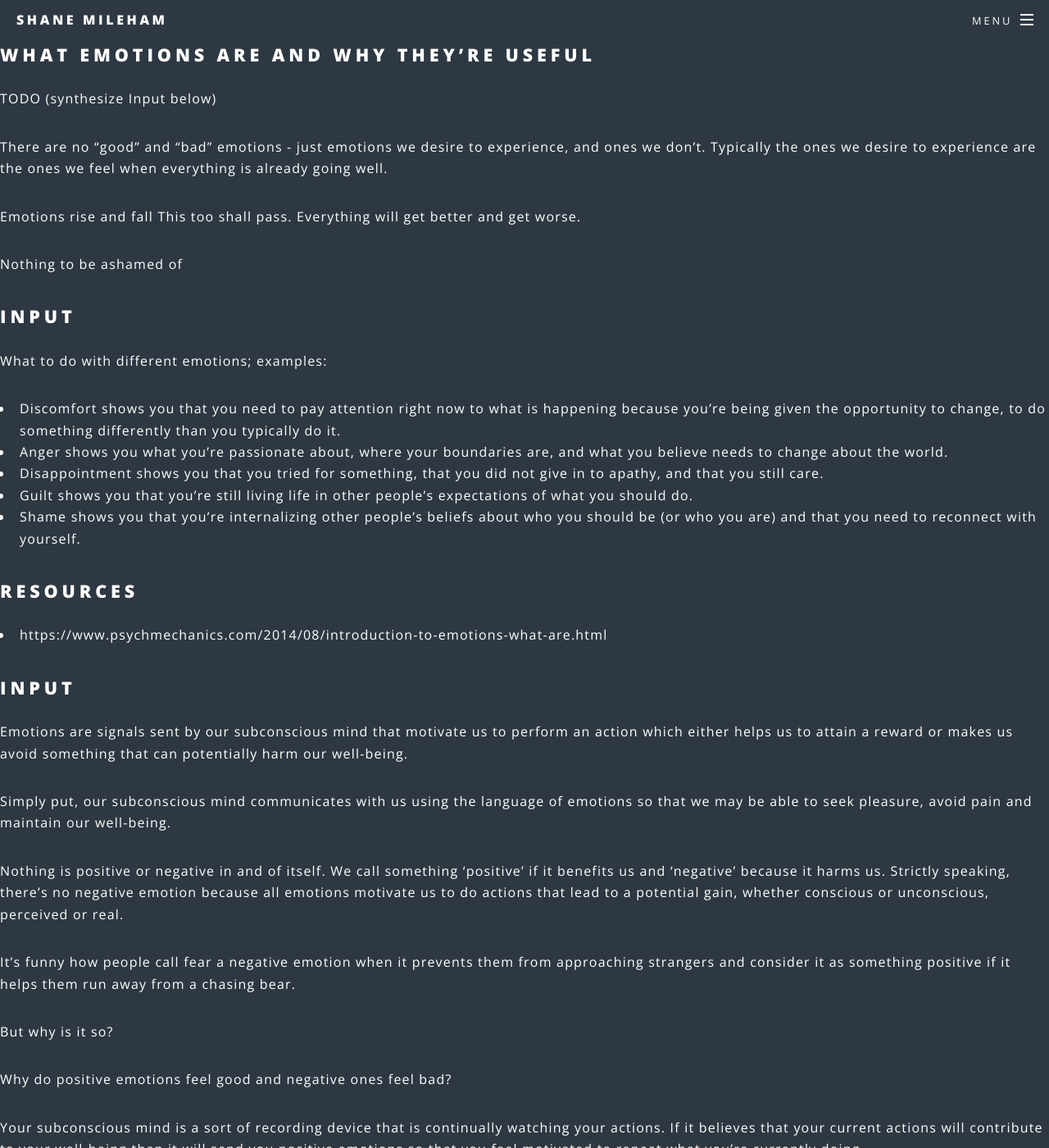
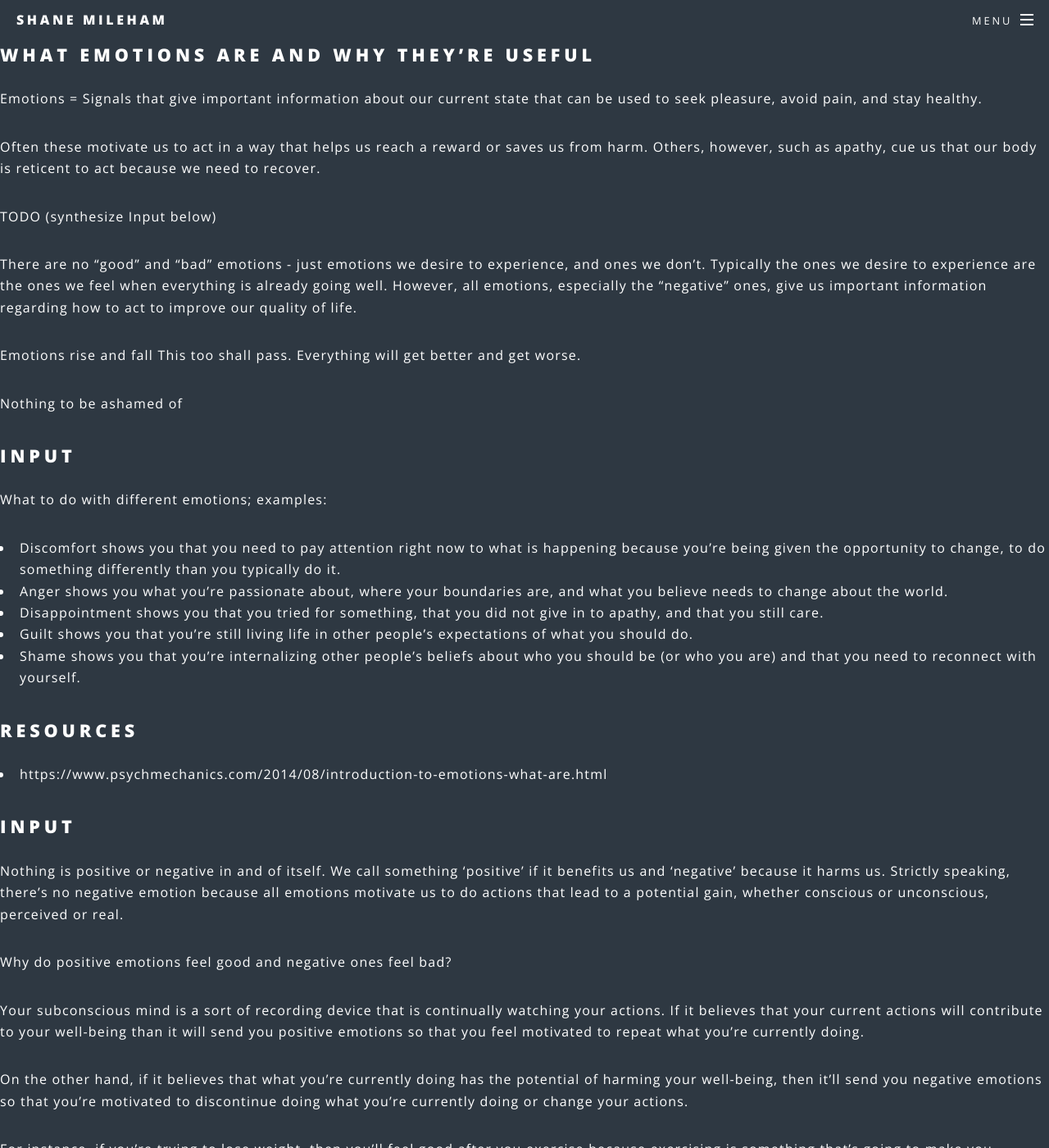
Before and after one commit to shanemileham/shanemileham.github.io, a Jekyll site: the page built from _kb/psychology/emotions.md, in a window 1280 px wide and 1400 px high. Shown: the whole window at 82% size. Built offline with Jekyll 4.4.1, drawn with Linux system fonts in a browser that asks for light colours; comment, search, counter and statistics services are not loaded.

Commit message:
Working on emotions

```diff
--- a/_kb/psychology/emotions.md
+++ b/_kb/psychology/emotions.md
@@ -3,9 +3,17 @@ title: Emotions
 ---
 
 ## What emotions are and why they're useful
+Emotions = Signals that give important information about our current state that can be used to seek pleasure, avoid pain, and stay healthy.
+
+Often these motivate us to act in a way that helps us reach a reward or saves us from harm. Others, however, such as apathy, cue us that our body is reticent to act because we need to recover.
+
+
+
+
+
 TODO (synthesize Input below)
 
-There are no "good" and "bad" emotions - just emotions we desire to experience, and ones we don't. Typically the ones we desire to experience are the ones we feel when everything is already going well.
+There are no "good" and "bad" emotions - just emotions we desire to experience, and ones we don't. Typically the ones we desire to experience are the ones we feel when everything is already going well. However, all emotions, especially the "negative" ones, give us important information regarding how to act to improve our quality of life.
 
 Emotions rise and fall
 This too shall pass. Everything will get better and get worse.
@@ -26,21 +34,9 @@ What to do with different emotions; examples:
 
 ## Input
 
-Emotions are signals sent by our subconscious mind that motivate us to perform an action which either helps us to attain a reward or makes us avoid something that can potentially harm our well-being.
-
-Simply put, our subconscious mind communicates with us using the language of emotions so that we may be able to seek pleasure, avoid pain and maintain our well-being.
-
-
-
 Nothing is positive or negative in and of itself. We call something 'positive' if it benefits us and 'negative' because it harms us. Strictly speaking, there's no negative emotion because all emotions motivate us to do actions that lead to a potential gain, whether conscious or unconscious, perceived or real.
 
 
-
-It's funny how people call fear a negative emotion when it prevents them from approaching strangers and consider it as something positive if it helps them run away from a chasing bear.
-
-
-
-But why is it so?
 
 Why do positive emotions feel good and negative ones feel bad?
 
```
